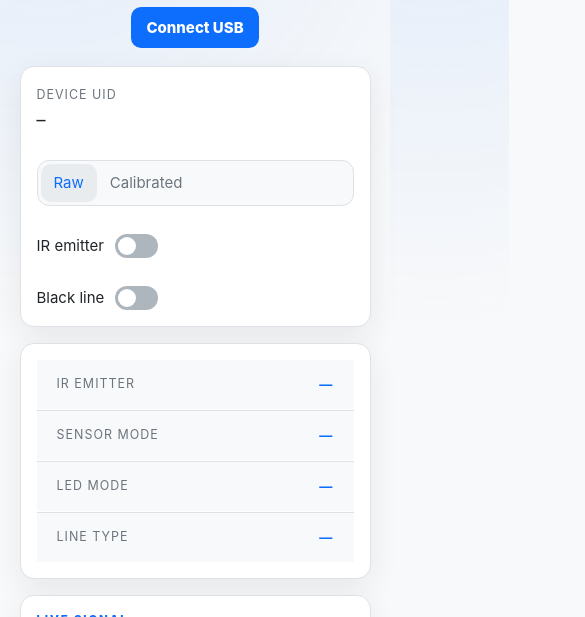
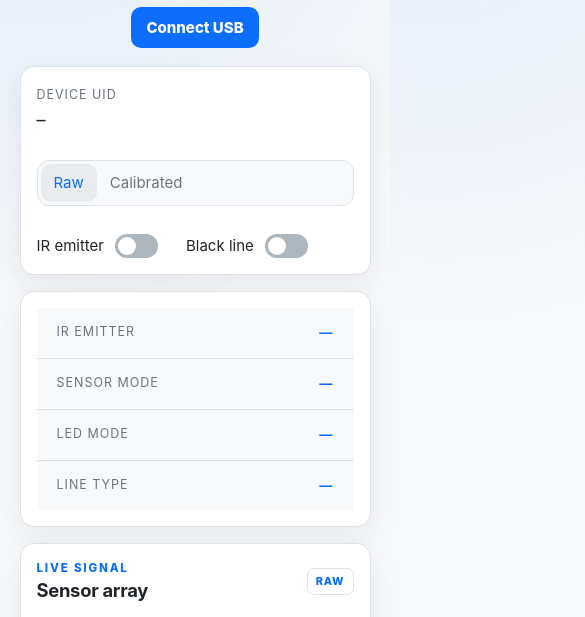
Before and after one commit to AntonsMindstorms/lms-line-sensor, a website: page web/index.html in a window 390 px wide. Shown: the part 150-767 px from the top of the page, 585 px wide, since content can reach past the window. Drawn offline with Linux system fonts and the light colour scheme.

Commit message:
web layout changed

```diff
--- a/web/index.html
+++ b/web/index.html
@@ -42,6 +42,7 @@
         <button id="rawMode" class="active">Raw</button>
         <button id="calMode">Calibrated</button>
       </div>
+      <div class="toggle-group">
         <div class="toggle-row">
           <span>IR emitter</span>
           <label class="switch">
@@ -55,6 +56,7 @@
             <input id="blackline" type="checkbox">
             <span></span>
           </label>
+        </div>
       </div>
     </section>
 
--- a/web/styles.css
+++ b/web/styles.css
@@ -85,7 +85,7 @@ h2 { font-size: 1.15rem; letter-spacing: -.015em; }
 .dot.online { background: var(--accent); box-shadow: 0 0 0 5px color-mix(in srgb, var(--accent) 15%, transparent); }
 .card { background: var(--card-bg); border: 1px solid var(--line); border-radius: var(--radius); padding: 22px; box-shadow: var(--card-shadow); }
 main { display: grid; gap: 16px; padding-bottom: 42px; }
-.hero { display: grid; grid-template-columns: 1fr auto auto auto; align-items: center; gap: 28px; }
+.hero { display: grid; grid-template-columns: 1fr auto auto; align-items: center; gap: 28px; }
 .hero strong { display: block; margin-top: 5px; font-family: ui-monospace, monospace; letter-spacing: .08em; }
 .status-strip { display: grid; grid-template-columns: repeat(4, 1fr); gap: 1px; padding: 0; overflow: hidden; }
 .status-item { display: flex; align-items: center; justify-content: space-between; gap: 12px; padding: 15px 20px; background: var(--status-bg); }
@@ -105,6 +105,7 @@ main { display: grid; gap: 16px; padding-bottom: 42px; }
 .segmented button { padding: 7px 12px; color: var(--muted); }
 .segmented button.active { background: var(--panel-2); color: var(--accent); }
 .toggle-row { display: flex; align-items: center; gap: 11px; }
+.toggle-group { display: flex; align-items: center; flex-wrap: nowrap; gap: 28px; }
 .switch input { position: absolute; opacity: 0; }
 .switch span { display: block; width: 43px; height: 24px; padding: 3px; border-radius: 99px; background: var(--switch-off); transition: .2s; }
 .switch span::after { content: ""; display: block; width: 18px; height: 18px; border-radius: 50%; background: white; transition: .2s; }
```
Lines whose indentation alone changed are shown as unchanged.
